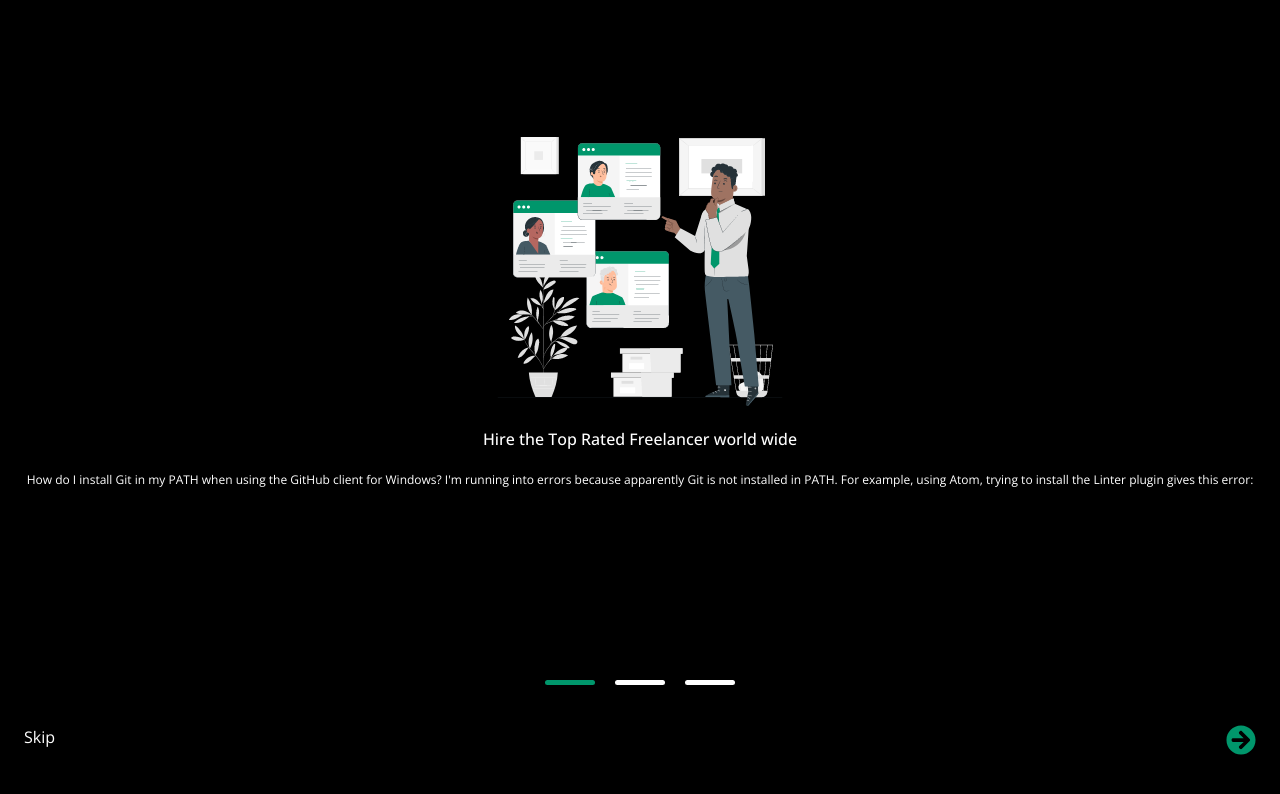
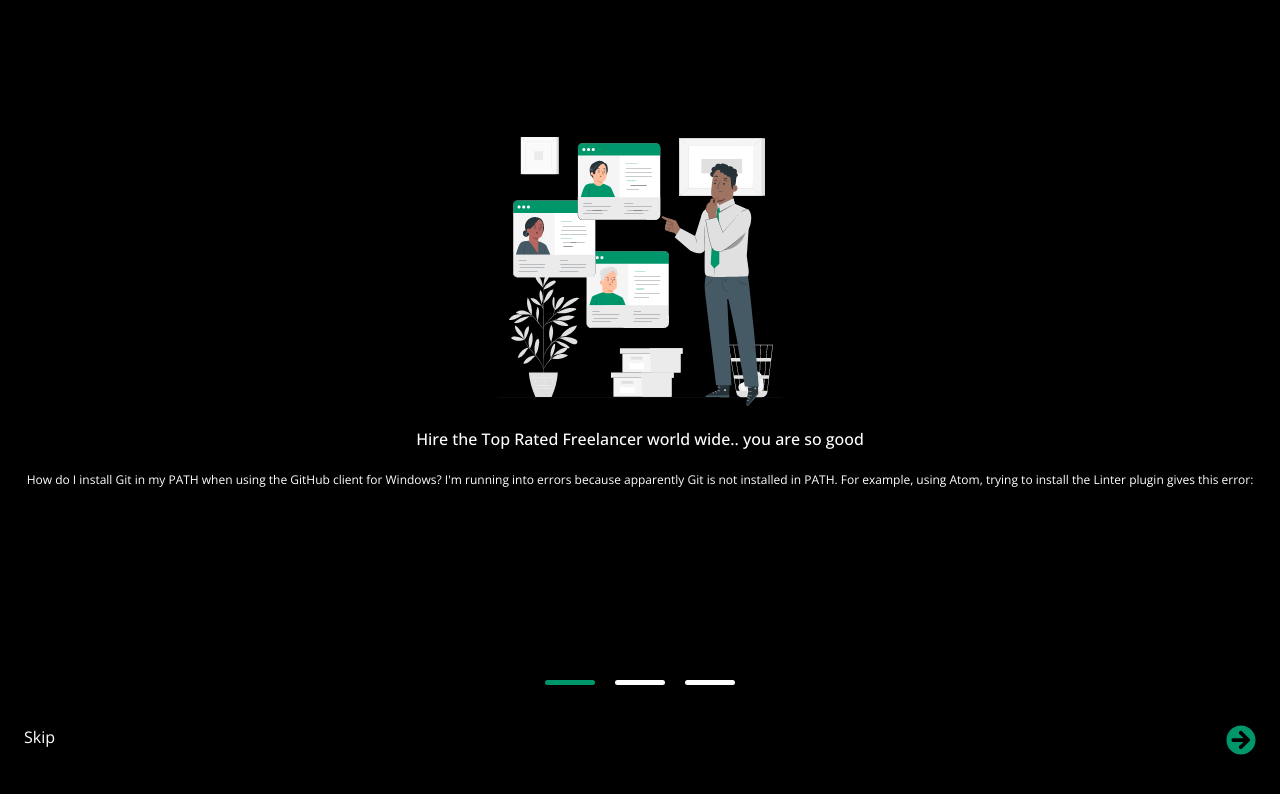
Before and after one commit to ijazkhan7706/linkable, a plain HTML site: page index.html in a window 1280 px wide. Drawn offline with nearby package versions, Linux system fonts and the light colour scheme; a web font is replaced by a local one.

Commit message:
i changed the heading

```diff
--- a/index.html
+++ b/index.html
@@ -21,7 +21,7 @@
         <div class="d-flex px-3 justify-content-center align-items-center text-center intro-first-page" style="height: 80vh">
             <div class="">
                 <img src="assets/images/Profiling-pana.png">
-                <h6 class="my-4 ">Hire the Top Rated Freelancer world wide</h6>
+                <h6 class="my-4 ">Hire the Top Rated Freelancer world wide.. you are so good</h6>
                 <p>How do I install Git in my PATH when using the GitHub client for Windows?
 
                     I'm running into errors because apparently Git is not installed in PATH. For example, using Atom, trying to install the Linter plugin gives this error:</p>
```
